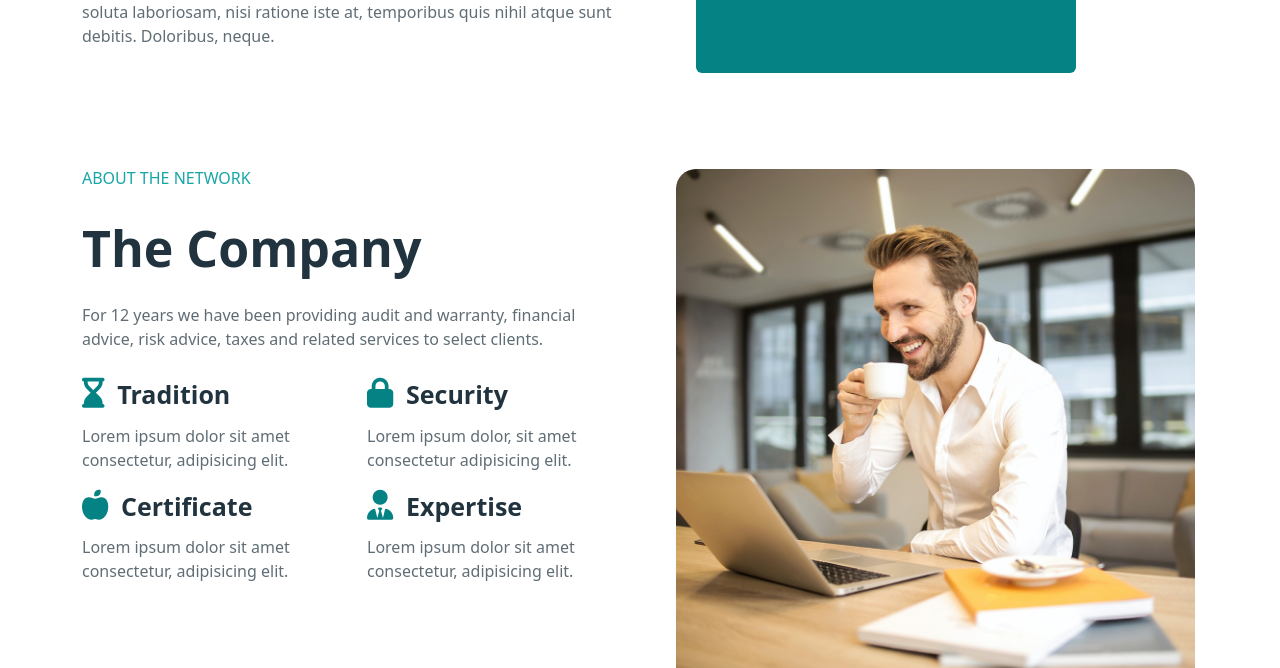
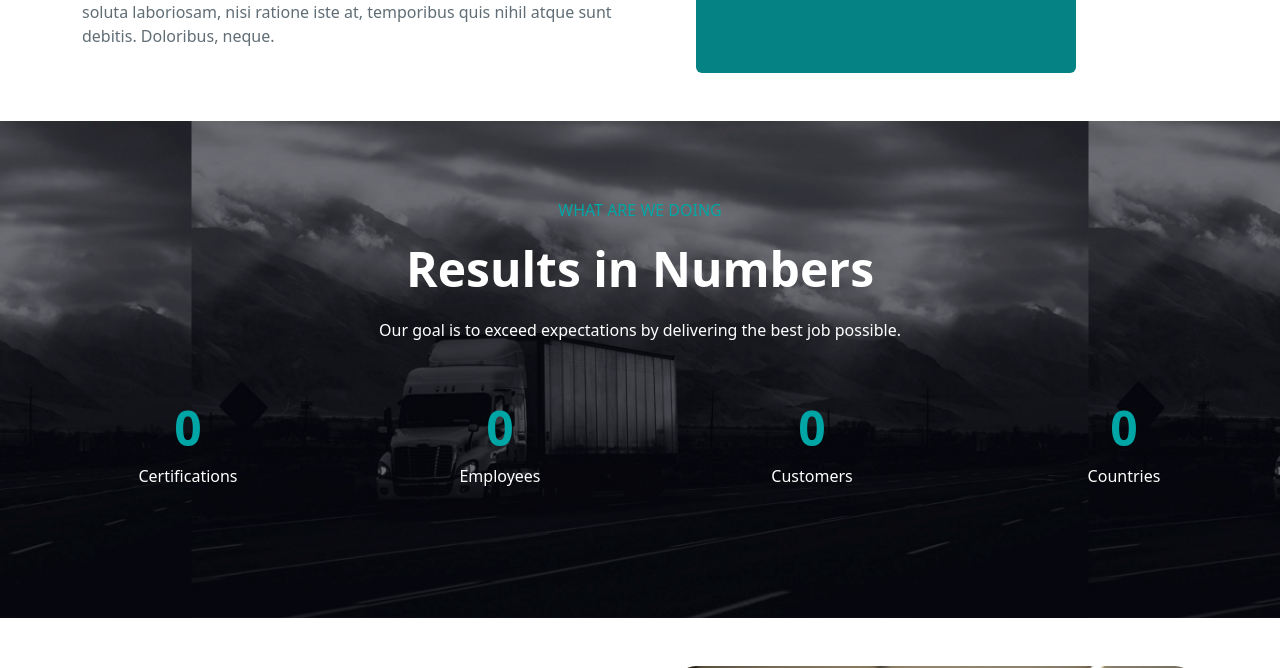
Before and after one commit to matteocenci/proj-html-vuejs, a Vue app: page /about in a window 1280 px wide. Shown: the part 989-1657 px from the top of the page. Built offline with nearby package versions, Linux system fonts and the light colour scheme.

Commit message:
fixing: About.vue

```diff
--- a/src/pages/About.vue
+++ b/src/pages/About.vue
@@ -2,6 +2,7 @@
 import WhoWeAre from "../components/WhoWeAre.vue";
 import AppHero from "../components/AppHero.vue";
 import CompanySection from "../components/CompanySection.vue";
+import ResultsSection from "../components/ResultsSection.vue";
 import {store} from "../store.js";
 
 
@@ -10,6 +11,7 @@ import {store} from "../store.js";
             WhoWeAre,
             AppHero,
             CompanySection,
+            ResultsSection
         },
         data() {
             return {
@@ -24,11 +26,13 @@ import {store} from "../store.js";
 <template>
     <AppHero :hero="store.heroSection[0]" class="app-hero-1"/>
     <WhoWeAre />
+    <ResultsSection :results="store.results"/>
     <CompanySection />
 </template>
 
 <style scoped lang="scss">
 
+
 .app-hero-1 {
     background-image: url(../assets/img/bg-about.jpg);
 }
```
